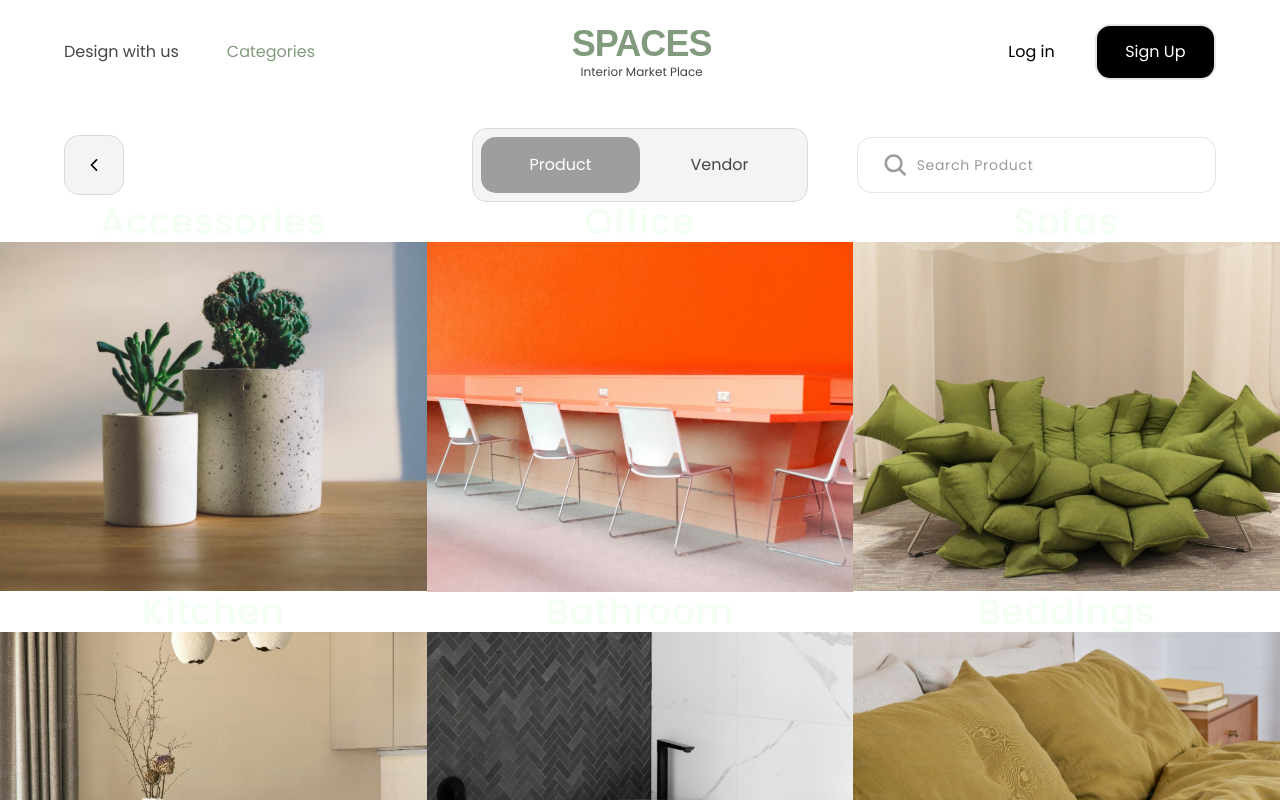
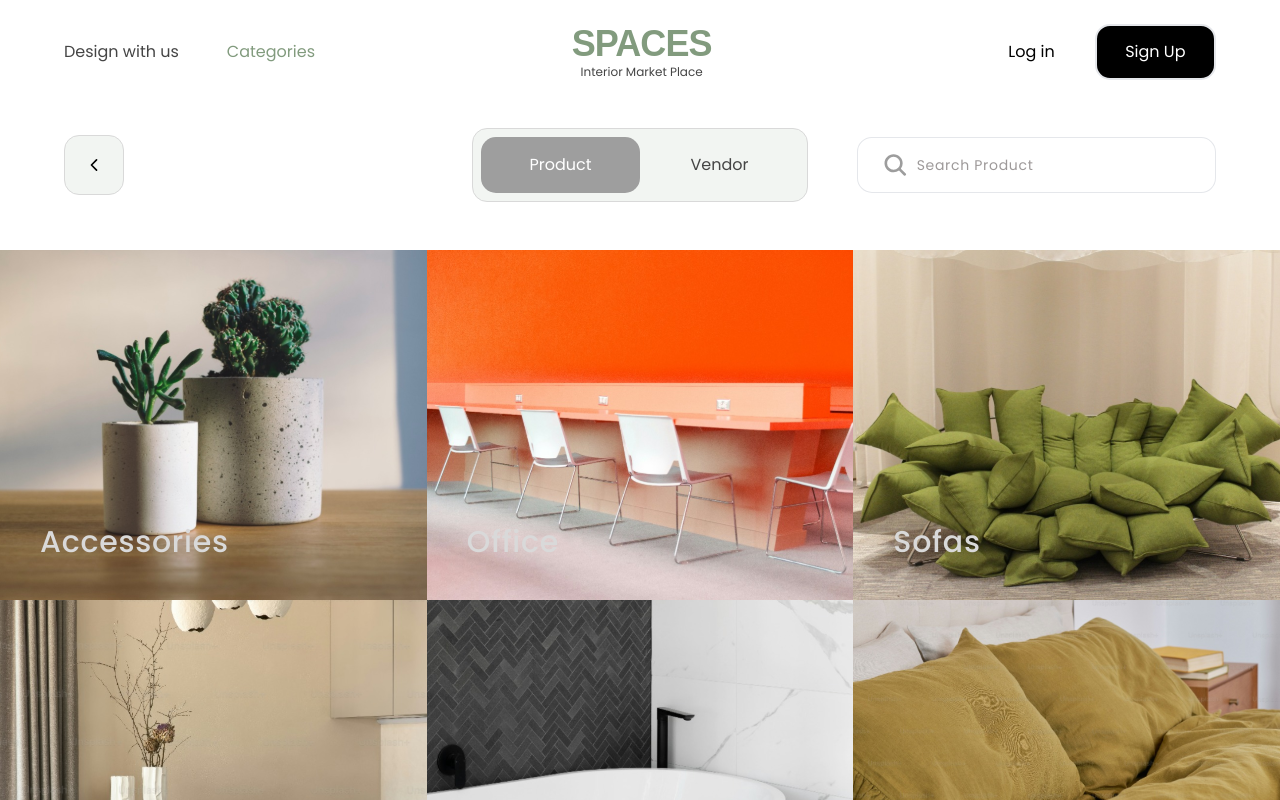
Before and after one commit to jola-blvhk/spaces-interior-marketplace, a Next.js app: page /categories in a window 1280 px wide. Shown: the top 800 px of the page. Built offline with nearby package versions, Linux system fonts and the light colour scheme; grey boxes are pictures that could not be loaded; a web font is replaced by a local one.

Commit message:
categories page

```diff
--- a/src/components/categories-page/category-box.tsx
+++ b/src/components/categories-page/category-box.tsx
@@ -8,22 +8,19 @@ interface CategoryBoxProps {
 }
 const CategoryBox: React.FC<CategoryBoxProps> = ({ image, title }) => {
   return (
-    <div className={`relative   cursor-pointer   `}>
-      <h1 className="text-center text-secondary-green-90 font-medium text-xl md:text-3xl lg:text-4xl tracking-wide">
+    <div className={`relative cursor-pointer w-full h-full  `}>
+      <h1 className="absolute z-20 bottom-0 pl-5 pb-5 lg:pl-10 lg:pb-10  text-center text-[#D9D9D9] font-medium  text-lg md:text-xl lg:text-3xl  tracking-wide">
         {title}
       </h1>
 
-      <Image
-        src={image}
-        alt="top product"
-        className="object-cover w-full h-auto"
-      />
-      {/* <Image
-          src={image}}
-          alt="rug"
-          className="w-full object-cover h-auto"
-          fill={true}
-        /> */}
+      <div className="w-full h-full relative">
+        <Image
+          src={image}
+          alt={title}
+          className="object-cover w-full h-full "
+          // fill={true}
+        />
+      </div>
     </div>
   );
 };
--- a/src/components/categories-page/index.tsx
+++ b/src/components/categories-page/index.tsx
@@ -182,7 +182,7 @@ const CategoriesPage = () => {
         </div>
       </div>
 
-      <div className="grid grid-cols-2 md:grid-cols-3">
+      <div className="grid grid-cols-2 md:grid-cols-3 items-center pt-10 md:pt-12">
         {categories?.map((category, index) => (
           <CategoryBox
             key={index}
--- a/src/components/landing-page/second-section.tsx
+++ b/src/components/landing-page/second-section.tsx
@@ -28,10 +28,7 @@ const SecondSection = () => {
     topProduct1,
   ];
   return (
-    <div className="relative  my-auto ">
-      <div
-        className={`relative  z-20 md:py-4  w-full m-auto h-full  `}
-      >
+    <div className={`relative  z-20 md:py-4  w-full m-auto h-full  `}>
       <div className={`relative   z-40 m-auto  py-8 md:py-10 px-1 md:px-3 `}>
         <h1 className="text-center text-secondary-green-90 font-medium text-xl md:text-3xl lg:text-4xl tracking-wide">
           Top Products
@@ -65,14 +62,6 @@ const SecondSection = () => {
         fill={true}
       />
     </div>
-
-      {/* <Image
-        src={RoughBackground}
-        alt="background image"
-        className="  object-cover w-full"
-        fill={true}
-      /> */}
-    </div>
   );
 };
 
```
Lines whose indentation alone changed are shown as unchanged.
